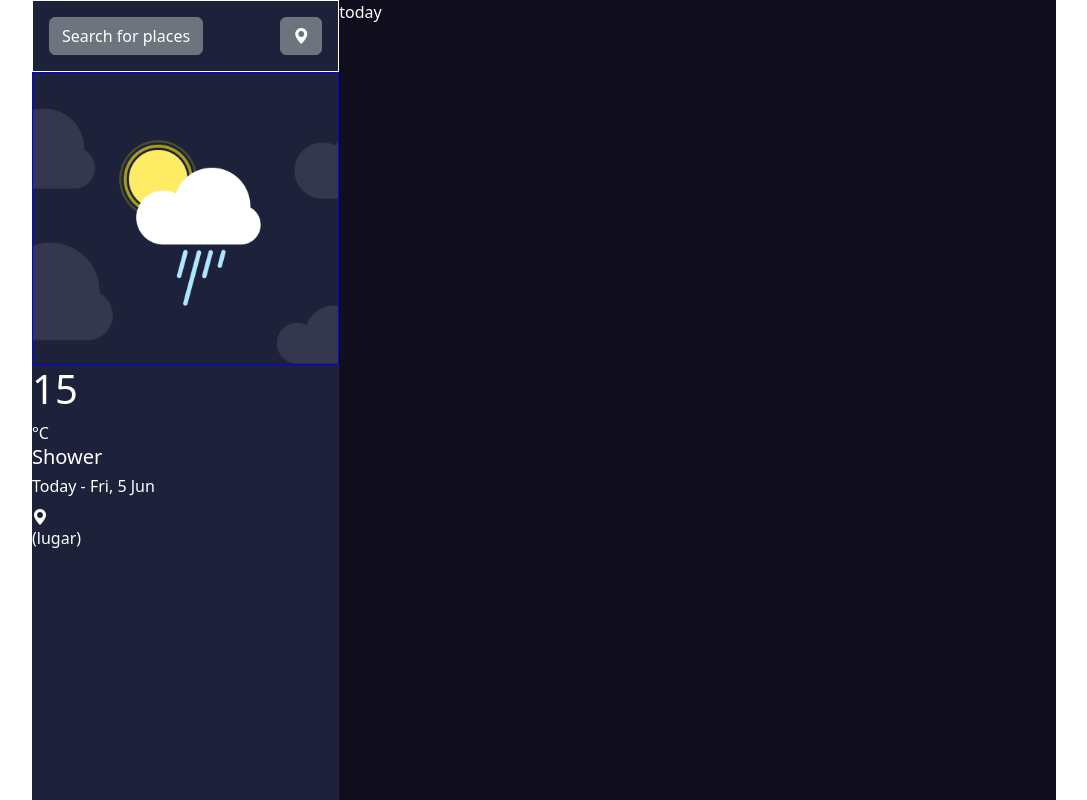
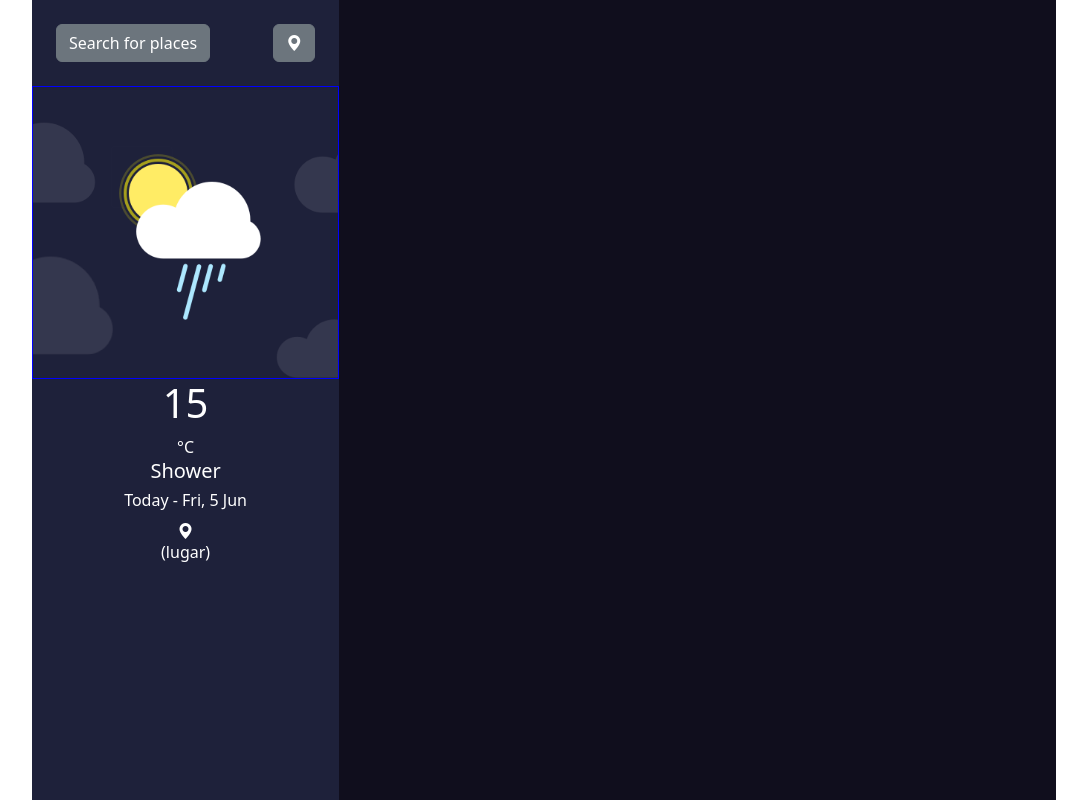
Before and after one commit to Alexxanderrx/weather_app, a Next.js app: page / in a window 1280 px wide. Shown: the whole page, without its empty margins (96-1183 px from the left). Built offline with nearby package versions, Linux system fonts and the light colour scheme.

Commit message:
API importada

```diff
--- a/app/page.jsx
+++ b/app/page.jsx
@@ -1,9 +1,25 @@
+"use client"
 import styles from './page.module.css'
-export default function Home() {
+
+// async function getData(url) {
+//   const response = await fetch(url);
+//   const data = await response.json();
+
+//   return data;
+// }
+
+export default async function Home() {
+  // const dataRecup = await getData("http://api.openweathermap.org/geo/1.0/direct?q=lima&limit=5&appid=b7b1b4492885348f44fdc6c0af7556ca");
+  // const dataWeather = await getData(`https://api.openweathermap.org/data/2.5/weather?lat=${dataRecup[0].lat}&lon=${dataRecup[0].lon}&appid=b7b1b4492885348f44fdc6c0af7556ca`);
+  // console.log(dataRecup);
+  // console.log(dataWeather);
+
+
   return (
     <main className={styles.main}>
       <section className={styles.boxClimate}>
-        <div className="container p-3 d-flex justify-content-between" style={{ border: "1px solid white" }}>
+        {/* style={{ border: "1px solid white" }} */}
+        <div className="container p-4 d-flex justify-content-between" >
           <button type="button" className="btn btn-secondary">Search for places</button>
           <button type="button" className="btn btn-secondary">
             <i className="bi bi-geo-alt-fill"></i>
@@ -24,13 +40,18 @@ export default function Home() {
             // overflow: "hidden",
           }} />
         </div>
-        <h1>15</h1><span>°C</span>
-        <h5>Shower</h5>
-        <h6>Today - Fri, 5 Jun</h6>
-        <i className="bi bi-geo-alt-fill"></i><h6>(lugar)</h6>
+        <div className='container d-flex flex-column justify-content-center align-items-center'>
+          <h1>15</h1><span>°C</span>
+          <h5>Shower</h5>
+          <h6>Today - Fri, 5 Jun</h6>
+          <i className="bi bi-geo-alt-fill"></i><h6>(lugar)</h6>
+        </div>
       </section>
       <div className={styles.boxToday}>
-        today
+        {/* <p>Country:{dataRecup[0].country}</p>
+        <p>State:{dataRecup[0].state}</p>
+        <p>lat:{dataRecup[0].lat}</p>
+        <p>lon:{dataRecup[0].lon}</p> */}
       </div>
     </main>
   )
```
